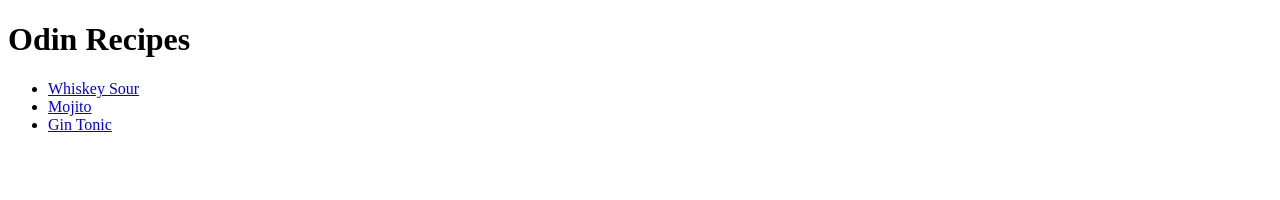
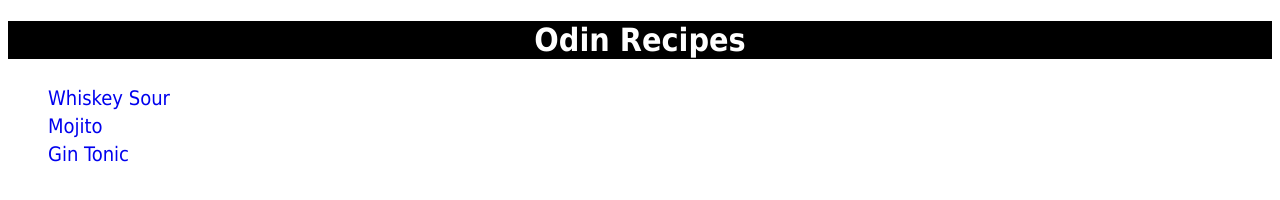
Before and after one commit to vldimr14/odin-recipes, a plain HTML site: page index.html in a window 1280 px wide. Drawn offline with Linux system fonts and the light colour scheme.

Commit message:
create style.css file and style some elements, add .container class to index.html

```diff
--- a/index.html
+++ b/index.html
@@ -4,12 +4,15 @@
         <meta charset="UTF-8">
         <meta http-equiv="X-UA-Compatible" content="IE=edge">
         <meta name="viewport" content="width=device-width, initial-scale=1.0">
+        <link rel="stylesheet" href="./style.css">
+
         <title>Coctail recipes</title>
     </head>
     <body>
+        <div class="container">
             <h1>Odin Recipes</h1>
 
-        <ul>
+            <ul class="recipes-list">
                 <li>
                     <a href="./recipes/whiskey_sour.html">Whiskey Sour</a>
                 </li>
@@ -20,5 +23,6 @@
                     <a href="./recipes/gin_tonic.html">Gin Tonic</a>
                 </li>
             </ul>
+        </div>
     </body>
 </html>
--- /dev/null
+++ b/style.css
@@ -0,0 +1,33 @@
+.container {
+    font-family: Tahoma, Verdana, Arial, sans-serif;
+}
+
+h1 {
+    background: #000;
+    color: #fff;
+    text-align: center;
+}
+
+h2 {
+    color: #4a4a4a;
+}
+
+.recipes-list {
+    font-size: 24px;
+    list-style: none;
+    font-weight: 100;
+}
+
+img {
+    width: 400px;
+    height: auto;
+}
+
+a {
+    font-size: 20px;
+    text-decoration: none;
+}
+
+li {
+    text-align: start;
+}
```
Also changed, not shown: recipes/gin_tonic.html (+10 -3 lines), recipes/mojito.html (+10 -3 lines), recipes/whiskey_sour.html (+8 -2 lines). Lines whose indentation alone changed are shown as unchanged.
